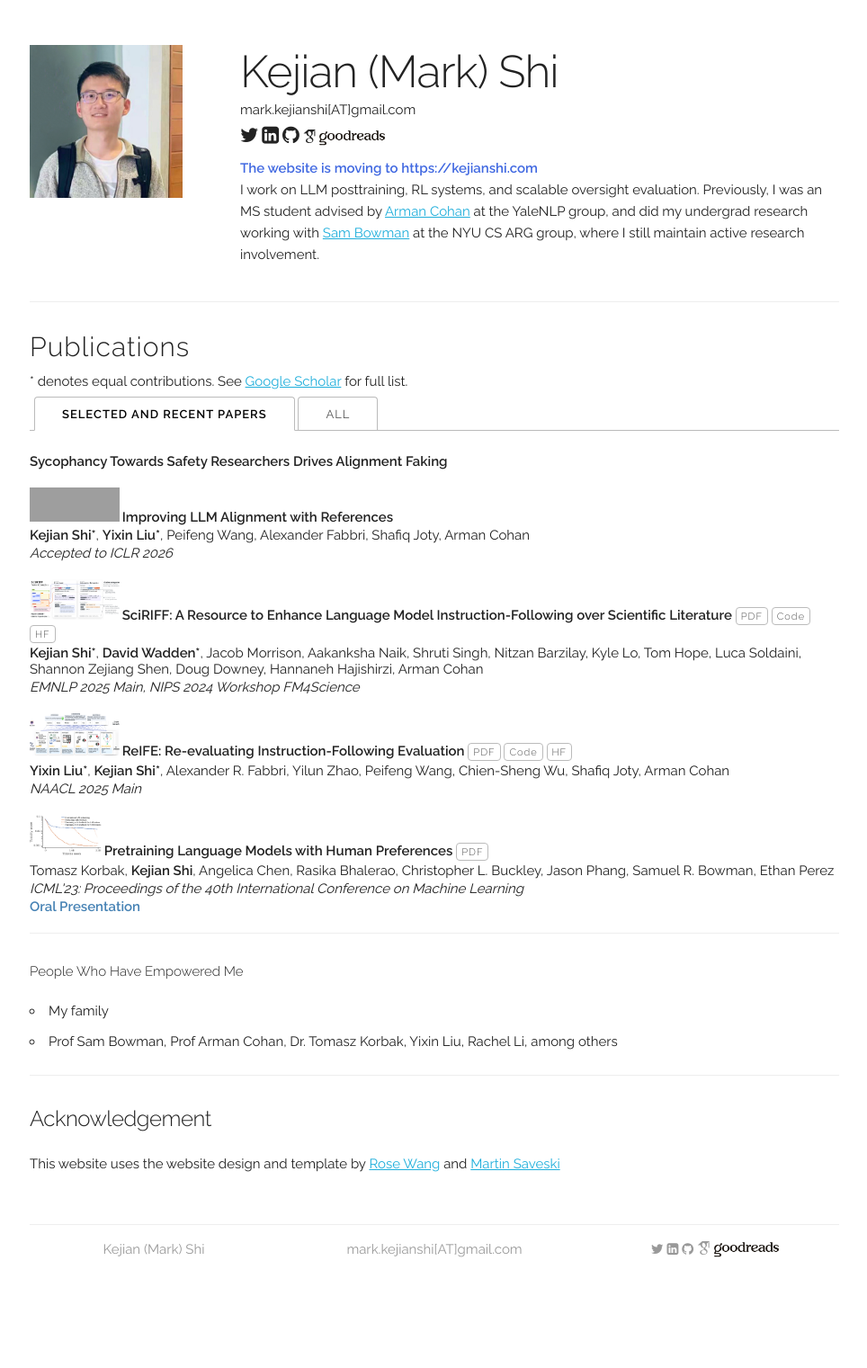
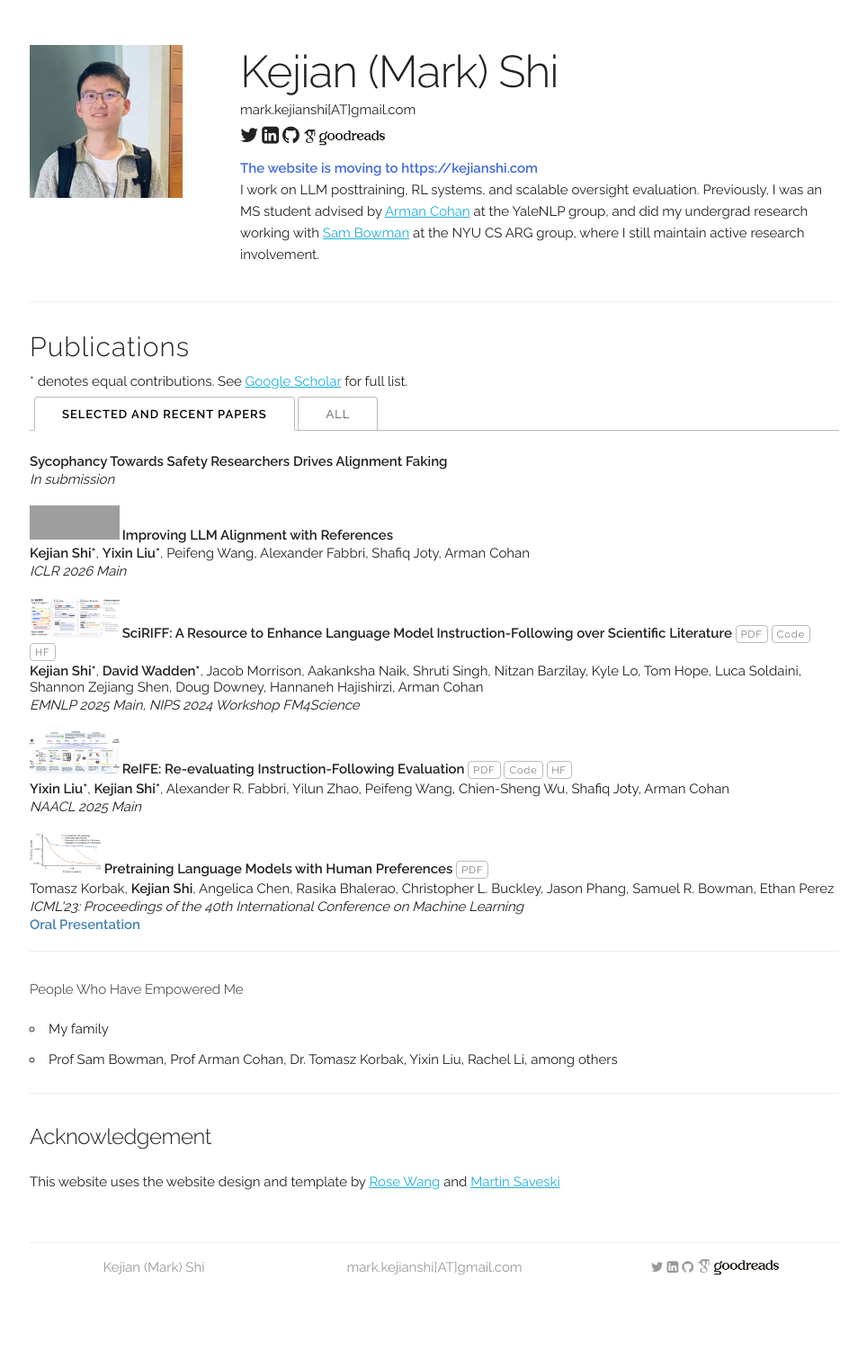
Before and after one commit to shi-kejian/shi-kejian.github.io, a Jekyll site: the page built from index.html, in a window 1280 px wide. Shown: the whole page at 90% size, without its empty margins (157-1121 px from the left). Built offline with Jekyll 4.4.1, drawn with Linux system fonts in a browser that asks for light colours; some web fonts are replaced; grey boxes are pictures that could not be loaded.

Commit message:
Update publications.yaml

```diff
--- a/_data/publications.yaml
+++ b/_data/publications.yaml
@@ -1,7 +1,7 @@
 papers:
   - title: "Sycophancy Towards Safety Researchers Drives Alignment Faking"
     authors:
-    venue:
+    venue: In submission
     paper_pdf:
     code:
     code:
@@ -10,7 +10,7 @@ papers:
 
   - title: "<img src='images/refeval_fig1.png' style='width: 100px; height: 38px; margin-right: -1px;'> Improving LLM Alignment with References"
     authors: "<b>Kejian Shi*</b>, <b>Yixin Liu*</b>, Peifeng Wang, Alexander Fabbri, Shafiq Joty, Arman Cohan"
-    venue: "Accepted to ICLR 2026"
+    venue: "ICLR 2026 Main"
     paper_pdf:
     code:
     code:
```
